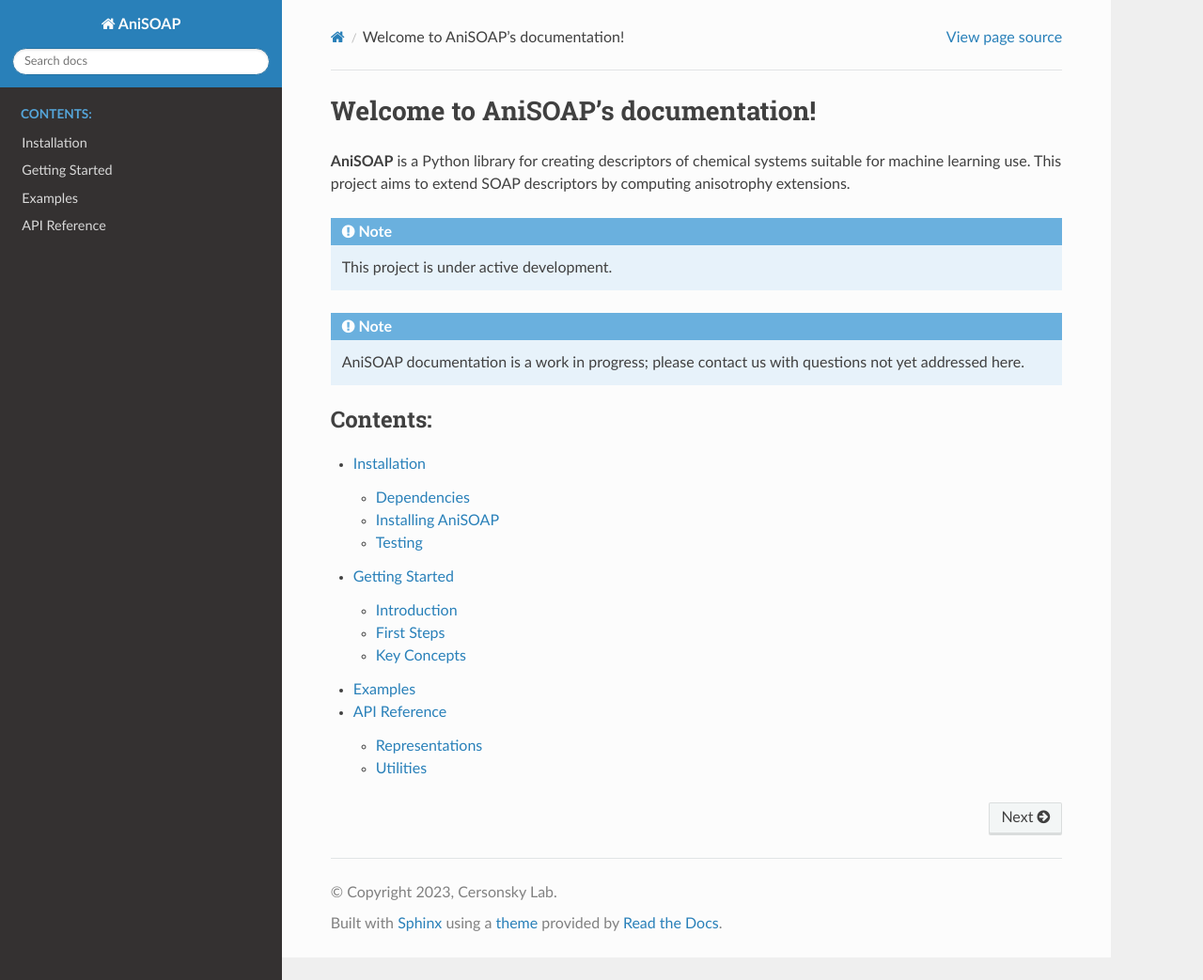
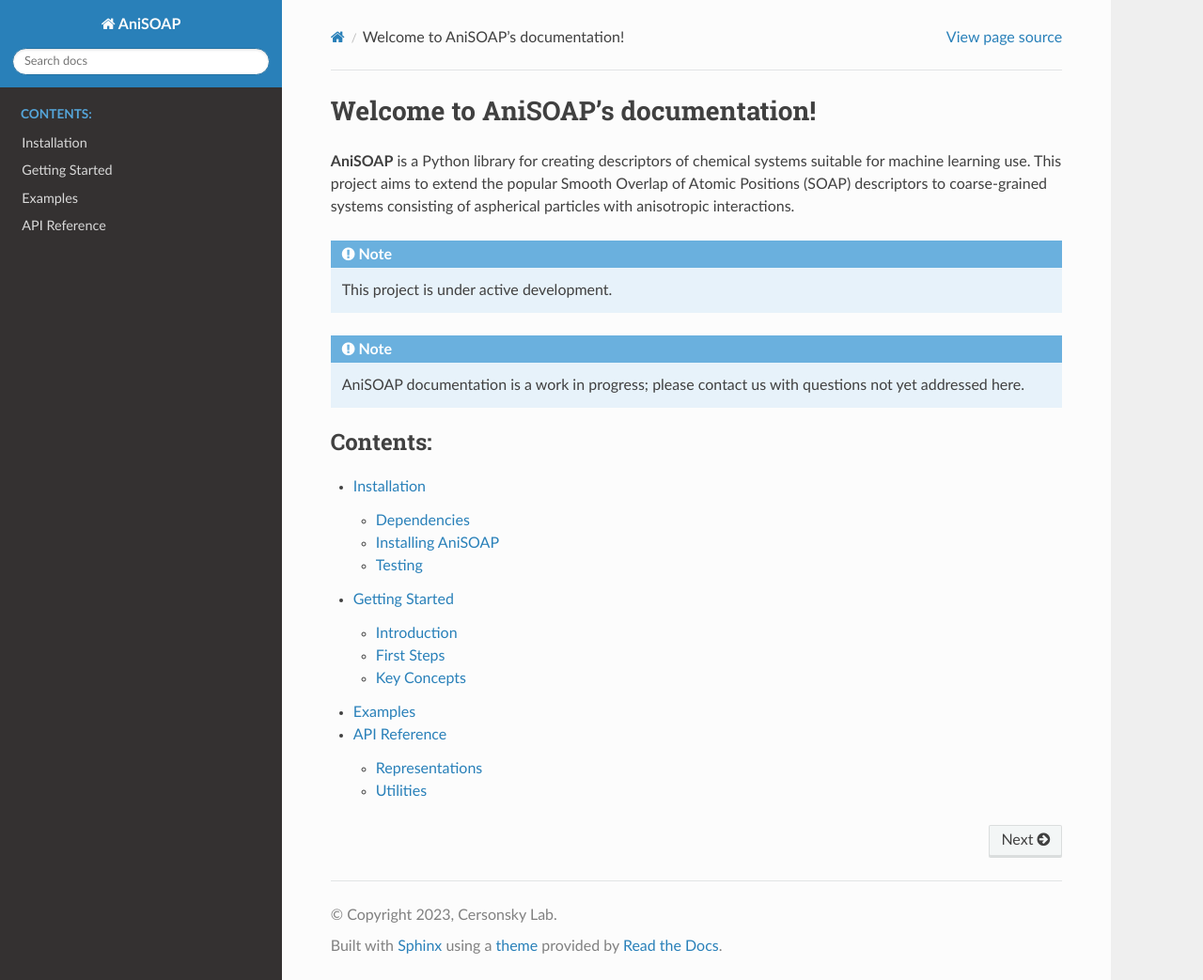
Before and after one commit to cersonsky-lab/AniSOAP, a Sphinx documentation site: the page built from docs/source/index.rst, in a window 1280 px wide and 1043 px high. Shown: the whole window at 94% size. Built offline with Sphinx 7.4.7 and the Read the Docs theme 3.1.0, drawn with Linux system fonts in a browser that asks for light colours.

Commit message:
fixed some typos in index.rst

```diff
--- a/docs/source/index.rst
+++ b/docs/source/index.rst
@@ -3,8 +3,9 @@ Welcome to AniSOAP's documentation!
 ===================================
 
 **AniSOAP** is a Python library for creating descriptors of chemical systems
-suitable for machine learning use.  This project aims to extend SOAP
-descriptors by computing anisotrophy extensions.
+suitable for machine learning use.  This project aims to extend the popular Smooth Overlap of Atomic Positions (SOAP)
+descriptors to coarse-grained systems consisting of aspherical particles
+with anisotropic interactions.
 
 .. note::
 
```
